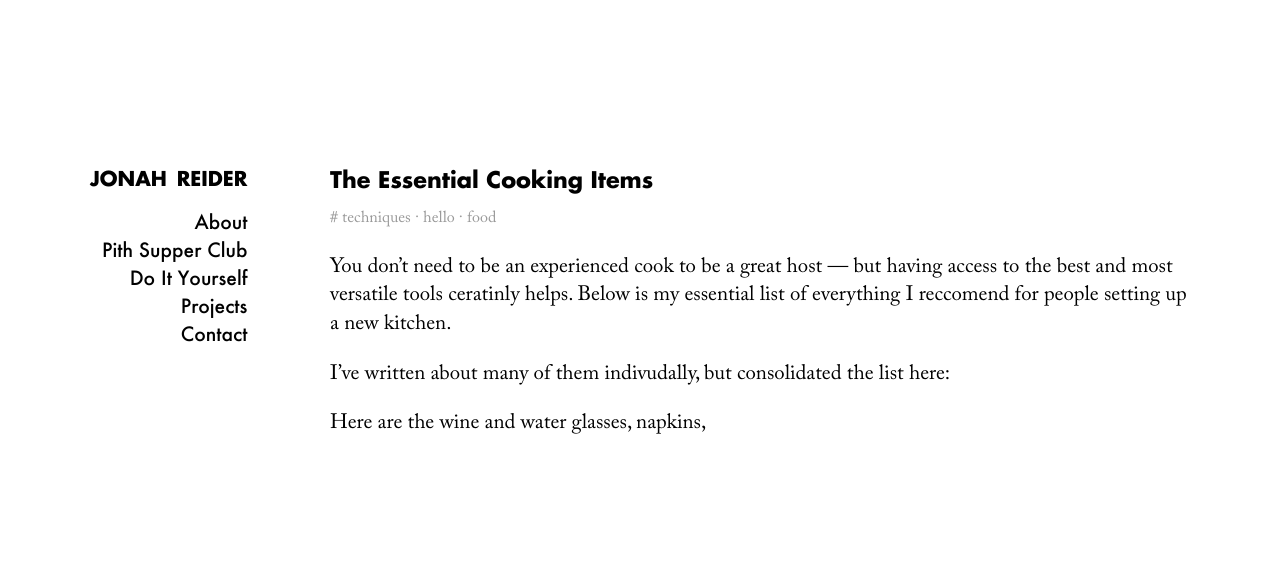
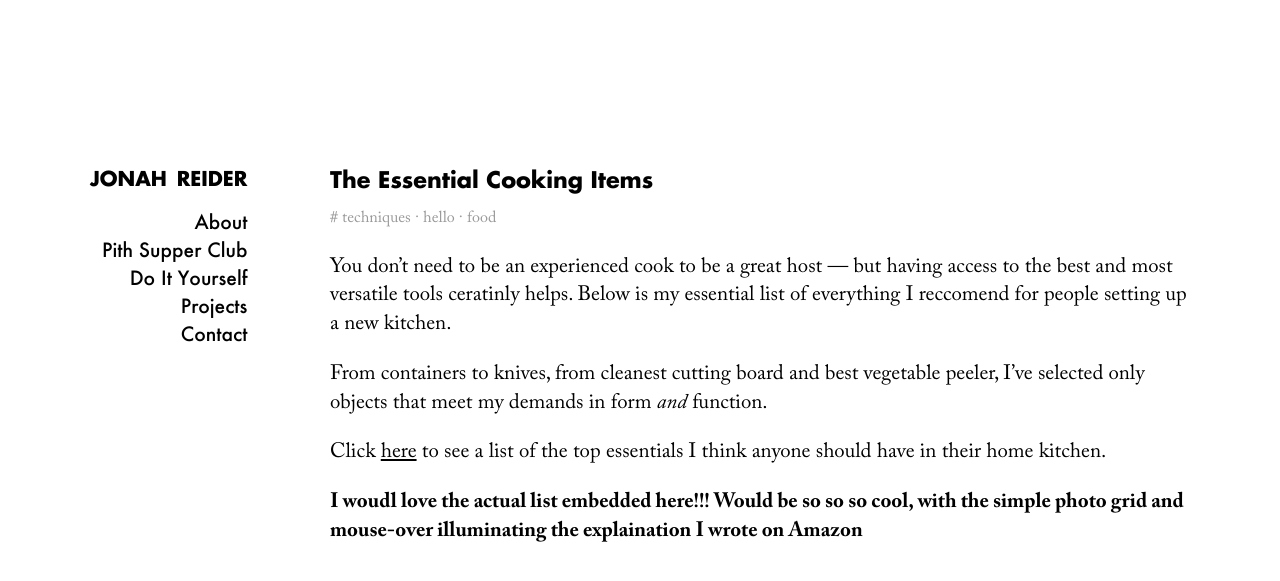
Before and after one commit to zoe-pith/pith-site, a Jekyll site: the page built from _posts/2019-08-10-the-essential-table-settings.md, in a window 1280 px wide. Shown: the top 581 px of the page. Built offline with Jekyll 4.4.1, drawn with Linux system fonts in a browser that asks for light colours.

Commit message:
Update 2019-08-10-the-essential-table-settings.md

```diff
--- a/_posts/2019-08-10-the-essential-table-settings.md
+++ b/_posts/2019-08-10-the-essential-table-settings.md
@@ -6,10 +6,12 @@ tags:
 icon: /images/orange.jpg
 published: true
 title: The Essential Cooking Items
+important: false
 ---
-
 You don't need to be an experienced cook to be a great host — but having access to the best and most versatile tools ceratinly helps. Below is my essential list of everything I reccomend for people setting up a new kitchen.
 
-I've written about many of them indivudally, but consolidated the list here:
+From containers to knives, from cleanest cutting board and best vegetable peeler, I've selected only objects that meet my demands in form _and_ function.
 
-Here are the wine and water glasses, napkins,
+Click [here](https://amzn.to/2H5aSZV) to see a list of the top essentials I think anyone should have in their home kitchen.
+
+**I woudl love the actual list embedded here!!! Would be so so so cool, with the simple photo grid and mouse-over illuminating the explaination I wrote on Amazon**
```
